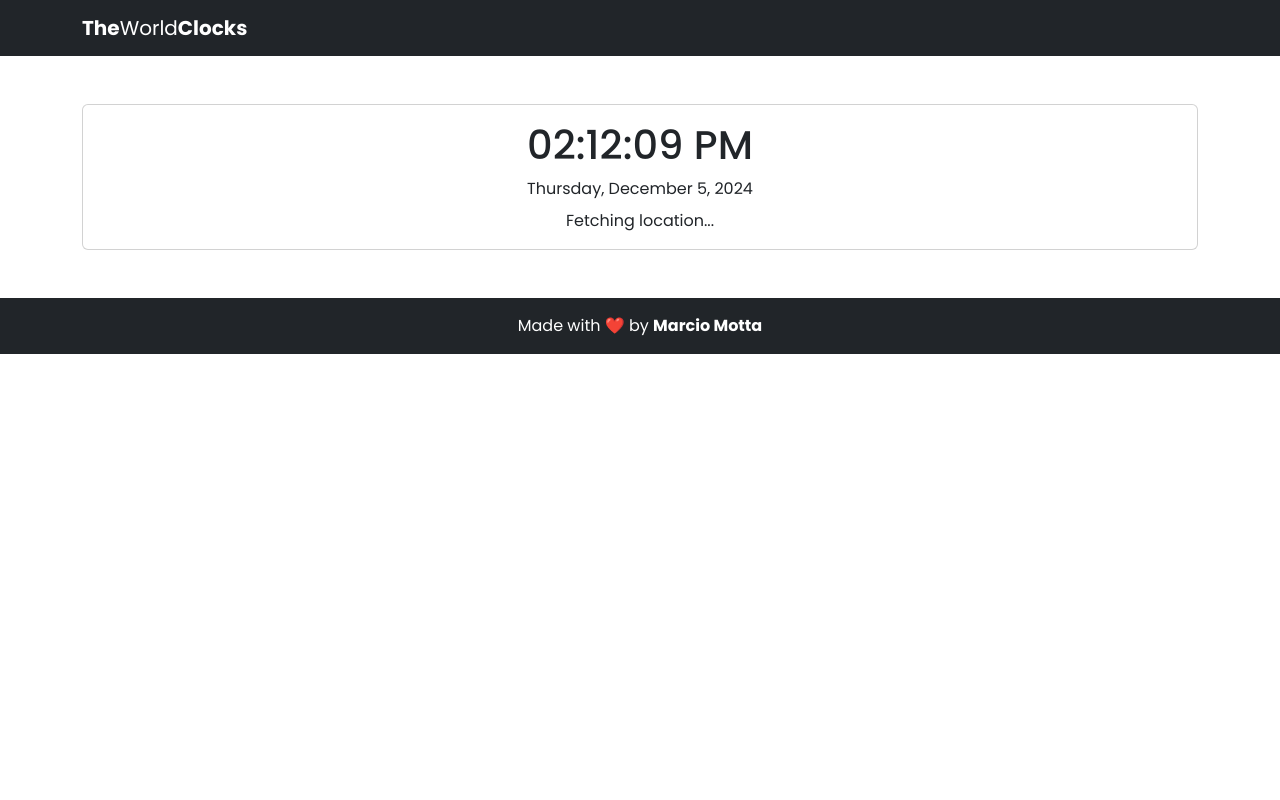
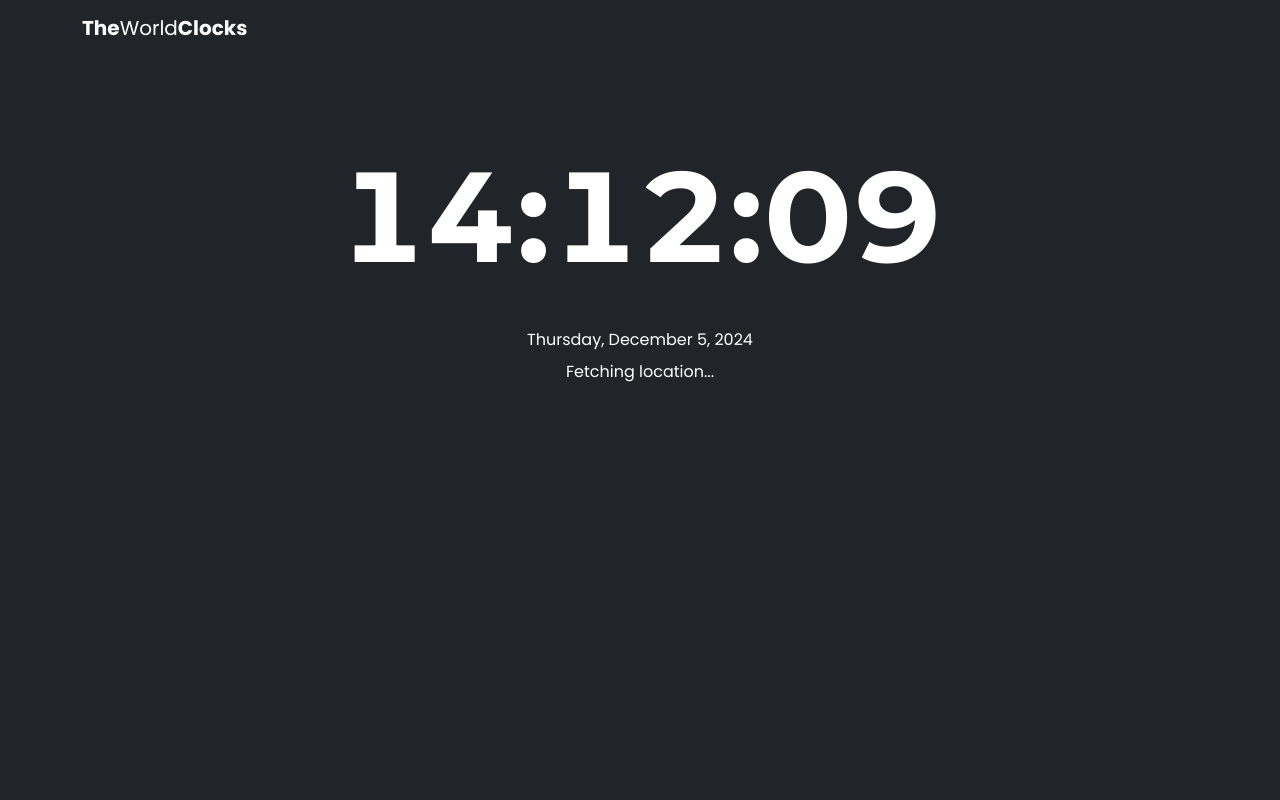
Before and after one commit to mottamarcio/theworldclocks, a React (Vite) app: page / in a window 1280 px wide. Shown: the top 800 px of the page. Built offline with nearby package versions, Linux system fonts and the light colour scheme; no server answers.

Commit message:
Change Clockcard font and set background to dark

```diff
--- a/src/components/Clockcard.tsx
+++ b/src/components/Clockcard.tsx
@@ -9,7 +9,7 @@ function Clockcard() {
     useEffect(() => {
         const updateTime = () => {
             const now = new Date();
-            setTime(now.toLocaleTimeString('en-US', { hour: '2-digit', minute: '2-digit', second: '2-digit' }));
+            setTime(now.toLocaleTimeString('en-US', { hour: '2-digit', minute: '2-digit', second: '2-digit', hour12: false }));
             setDate(now.toLocaleDateString('en-US', { weekday: 'long', year: 'numeric', month: 'long', day: 'numeric' }));
         }
 
@@ -29,11 +29,11 @@ function Clockcard() {
     }, []);
 
     return (
-        <div className="card text-center my-5" style={{ width: '100%' }}>
-            <div className="card-body">
-                <h1 className="card-title">{time}</h1>
-                <p className="card-title">{date}</p>
-                <p className="card-text">{location}</p>
+        <div className="card text-center my-5 border-0 min-vh-100">
+            <div className="card-body bg-dark">
+                <p className="clock text-white">{time}</p>
+                <p className="card-title text-white">{date}</p>
+                <p className="card-text text-white">{location}</p>
             </div>
         </div>
     )
--- a/src/index.css
+++ b/src/index.css
@@ -1,5 +1,5 @@
 @import 'bootstrap/dist/css/bootstrap.min.css';
-@import url('https://fonts.googleapis.com/css2?family=Poppins:ital,wght@0,100;0,200;0,300;0,400;0,500;0,600;0,700;0,800;0,900;1,100;1,200;1,300;1,400;1,500;1,600;1,700;1,800;1,900&display=swap');
+@import url('https://fonts.googleapis.com/css2?family=Montserrat:ital,wght@0,100..900;1,100..900&family=Poppins:ital,wght@0,100;0,200;0,300;0,400;0,500;0,600;0,700;0,800;0,900;1,100;1,200;1,300;1,400;1,500;1,600;1,700;1,800;1,900&display=swap');
 
 * {
   margin: 0;
@@ -8,4 +8,13 @@
 
 body {
   font-family: "Poppins", sans-serif;
+  background-color: rgba(33,37,41);
 }
+
+.clock {
+  font-family: "Montserrat", sans-serif;
+  font-size: clamp(5rem, 10vw, 20vh);
+  font-weight: bolder;
+  white-space: nowrap;
+  font-feature-settings:'tnum';
+}
```
